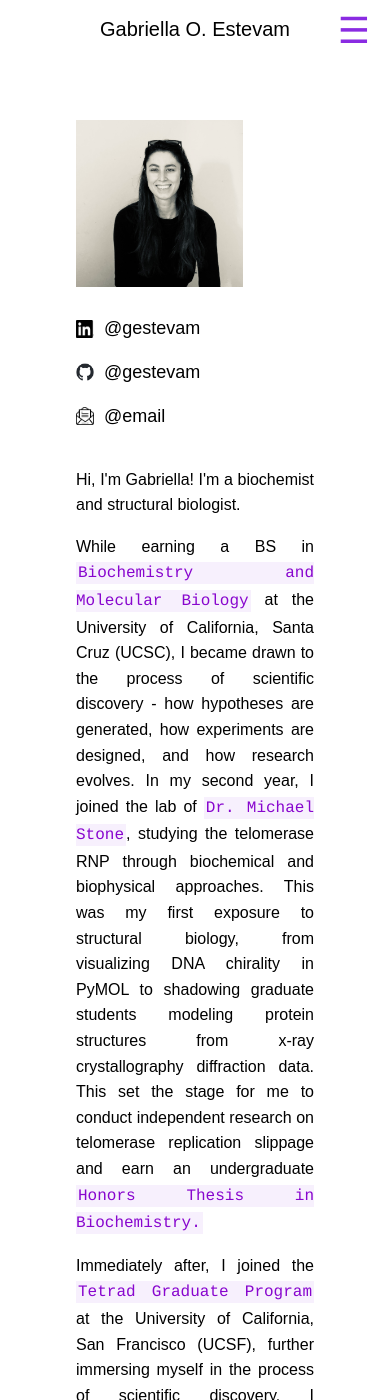
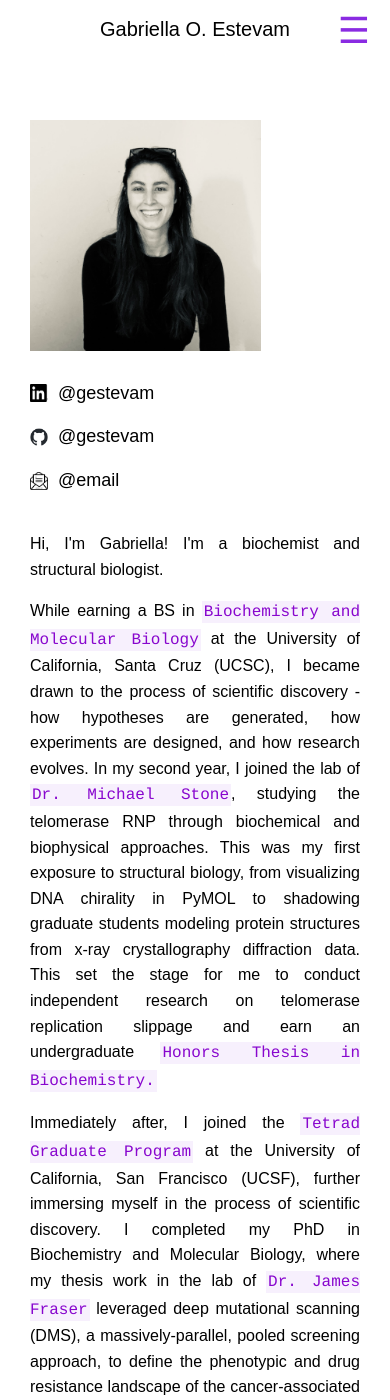
Before and after one commit to gestevam/gestevam.github.io, a Jekyll site: the page built from about.md, in a window 390 px wide and 1400 px high. Built offline with Jekyll 4.4.1, drawn with Linux system fonts in a browser that asks for light colours.

Commit message:
Update styles.css

```diff
--- a/assets/styles.css
+++ b/assets/styles.css
@@ -365,7 +365,8 @@ body.about-page .navbar {
 @media (max-width: 768px) {
   .about-page .content {
     flex-direction: column;
-    padding: 60px 20px;
+    padding: 60px 15px;
+    margin: 0;
   }
 
   .about-page .figure {
@@ -396,6 +397,7 @@ body.about-page .navbar {
     margin-bottom: 15px;
   }
 }
+
 
 
 /*--------------------- contact form --------------------------*/
```
